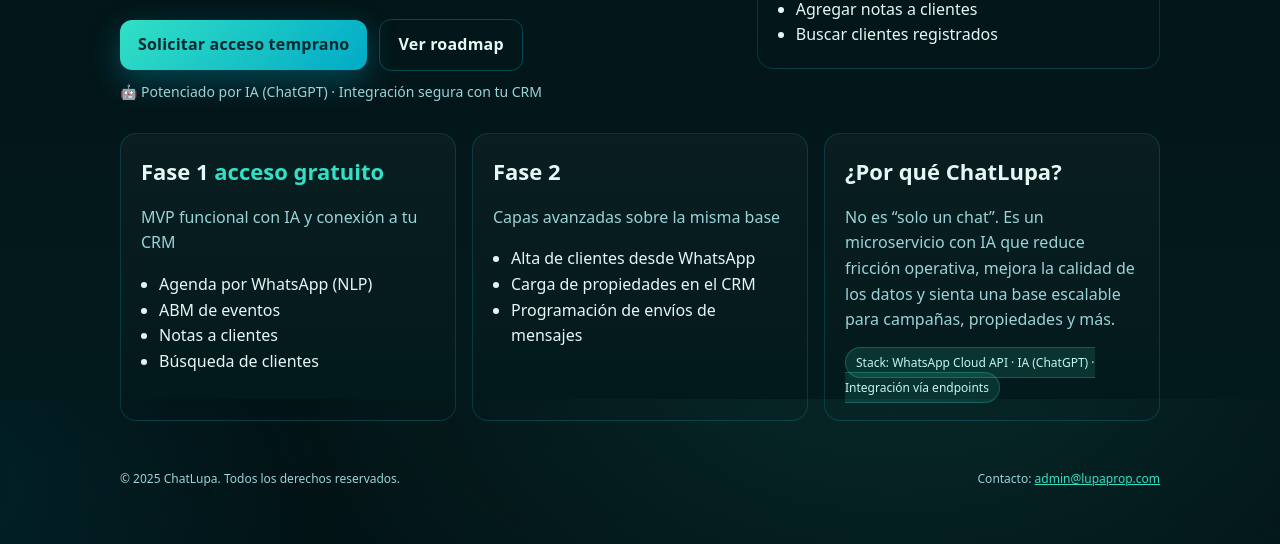
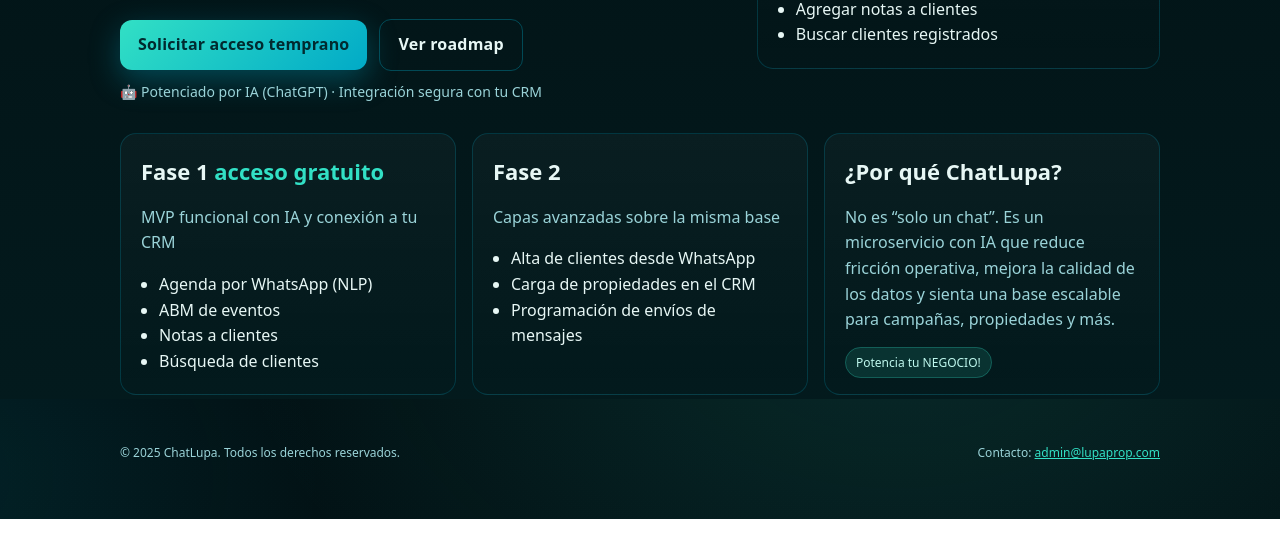
Before and after one commit to sayquita/chatlupa-mvp, a website: page index.html in a window 1280 px wide. Shown: the part 401-945 px from the top of the page. After the commit the page ends 920 px from the top, so only its background shows below. Drawn offline with Linux system fonts and the light colour scheme.

Commit message:
Update index.html

```diff
--- a/index.html
+++ b/index.html
@@ -150,7 +150,7 @@
           No es “solo un chat”. Es un microservicio con IA que reduce fricción operativa, mejora la calidad de los datos
           y sienta una base escalable para campañas, propiedades y más.
         </p>
-        <span class="pill">Stack: WhatsApp Cloud API · IA (ChatGPT) · Integración vía endpoints</span>
+        <span class="pill">Potencia tu NEGOCIO!</span>
       </div>
     </section>
 
```
